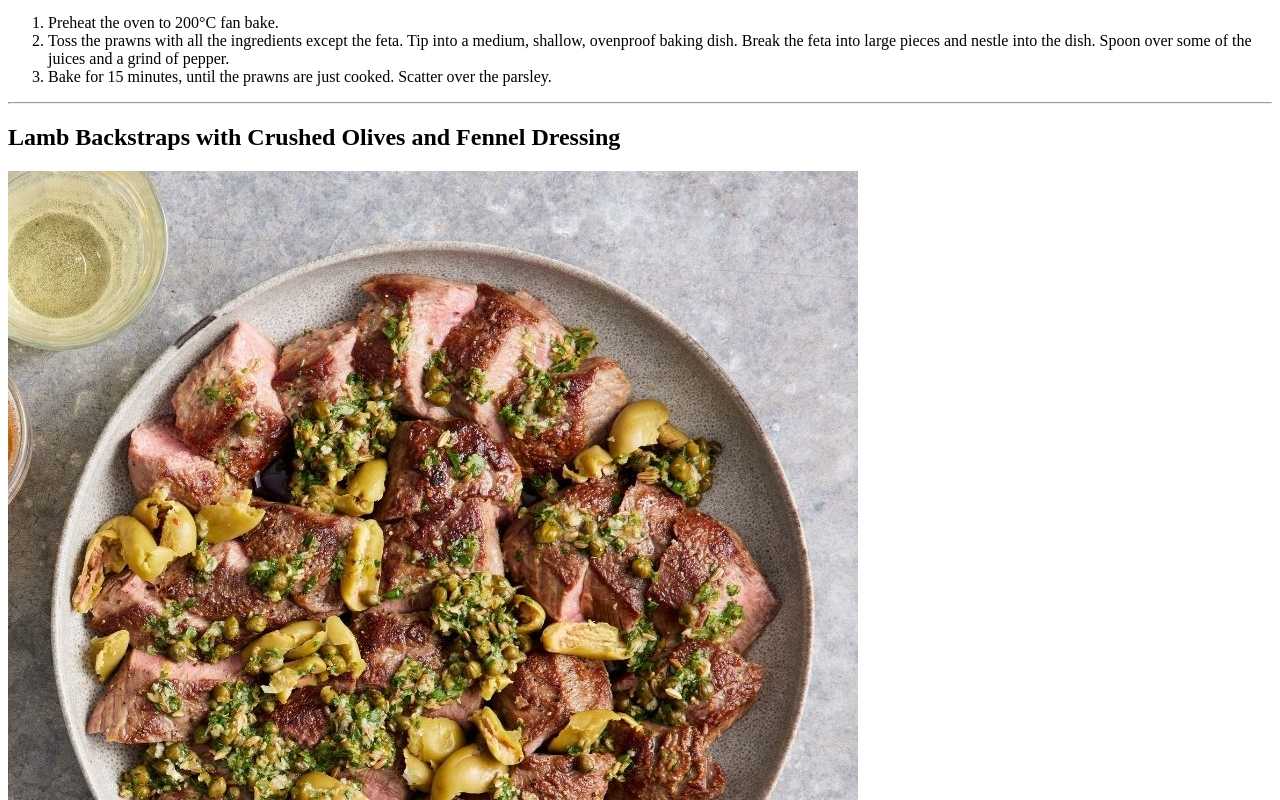
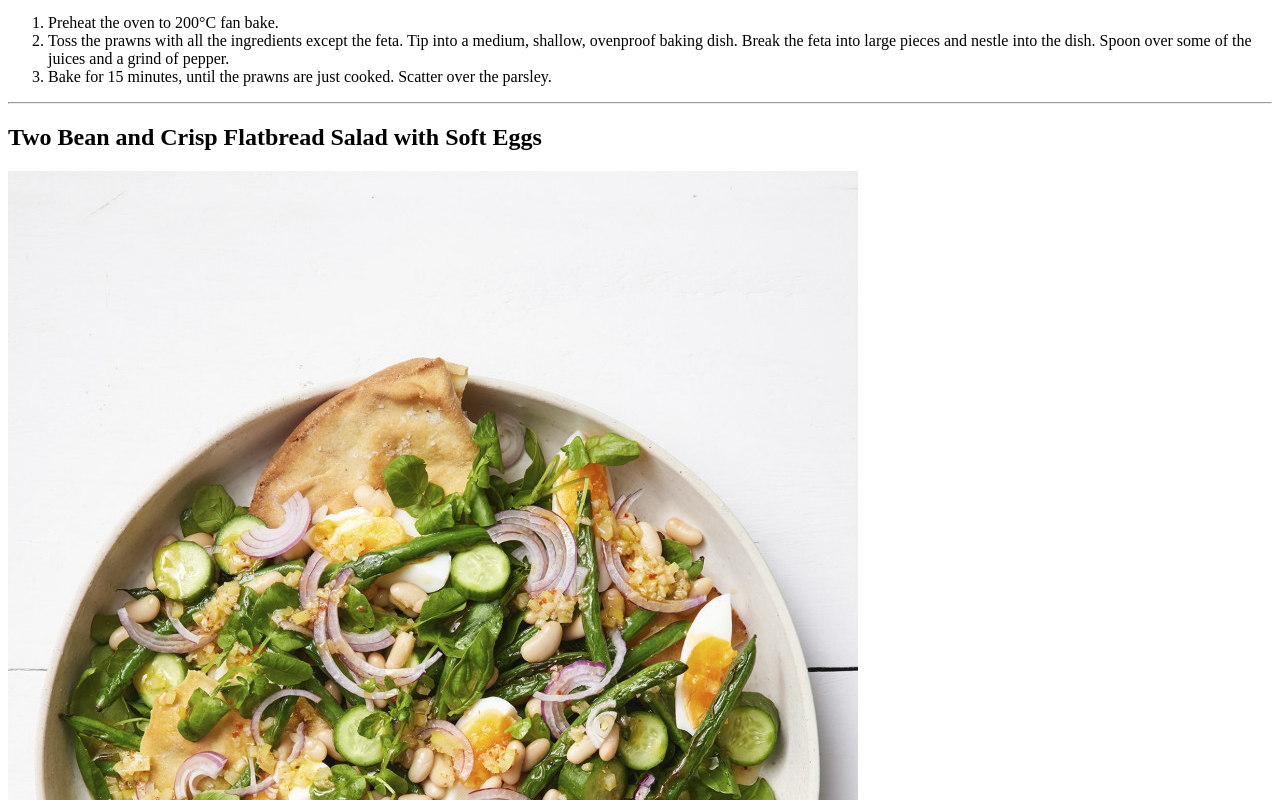
Before and after one commit to RareMv/odin-recipes, a plain HTML site: page recipes/favorite dishes.html in a window 1280 px wide. Shown: the part 3360-4160 px from the top of the page. Drawn offline with Linux system fonts and the light colour scheme.

Commit message:
Added Dish 3 name and image

```diff
--- a/recipes/favorite dishes.html
+++ b/recipes/favorite dishes.html
@@ -61,8 +61,8 @@
 
     <hr>
 
-    <h2>Lamb Backstraps with Crushed Olives and Fennel Dressing </h2>
-    <img src="dish.jpg" alt="A delicious dish">
+    <h2>Two Bean and Crisp Flatbread Salad with Soft Eggs</h2>
+    <img src="dish3.jpg" alt="A delicious dish">
     <h3>Description:</h2>
     <p>This is a vibrant and easy dish using a quick-cooking cut of lamb. The dressing is bursting with flavour and, along with the salty olives, is a perfect foil for the meat.</p>
     <h3><strong>Ingredients:</strong></h3>
```
Also changed, not shown: recipes/dish3.jpg (added).
